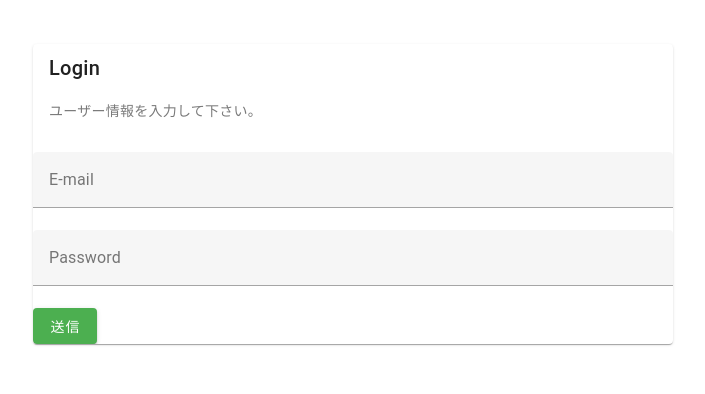
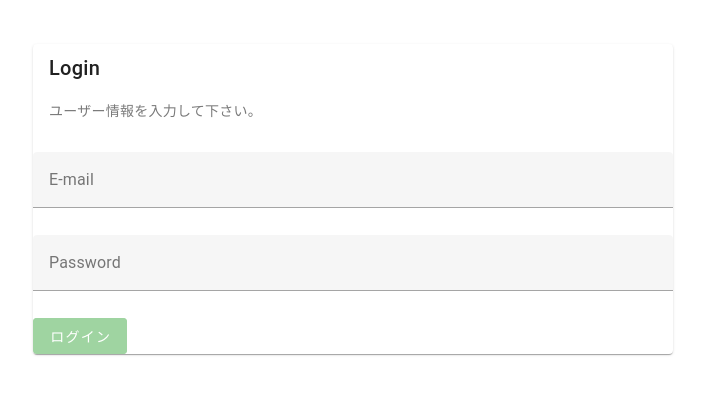
Before and after one commit to shibagram/vue3-school-system, a Vue app: page /login in a window 1280 px wide. Shown: the part 106-500 px from the top of the page, without its empty margins (287-992 px from the left). Built offline with nearby package versions, Linux system fonts and the light colour scheme.

Commit message:
ログイン画面のバリデーションを実装

```diff
--- a/src/views/LoginView.vue
+++ b/src/views/LoginView.vue
@@ -6,6 +6,23 @@
 
 <script setup lang="ts">
 import { ref } from "vue";
+
+const email = ref("");
+const password = ref("");
+const valid = ref(true);
+
+const emailRules = [
+  v => !!v || 'メールアドレスは必須です。',
+  v => /.+@.+\..+/.test(v) || 'メールアドレスの形式が適切でありません。',
+]
+const passwordRules = [
+  v => !!v || 'パスワードは必須です。',
+  v => v.length >= 8 || 'パスワードは8文字以上に設定してください。',
+];
+
+const validate = async () => {
+  console.log("")
+}
 </script>
 
 <style scoped>
@@ -17,6 +34,12 @@ import { ref } from "vue";
 .subtitle {
   margin: 10px 0 30px;
   text-align: left;
+}
+.email-text-field {
+  margin-bottom: 5px;
+}
+.password-text-field {
+  margin-bottom: 5px;
 }
 </style>
 
@@ -30,25 +53,29 @@ import { ref } from "vue";
         v-model="valid"
         lazy-validation
       >
-
         <v-text-field
           v-model="email"
           :rules="emailRules"
+          type="text"
           label="E-mail"
+          class="email-text-field"
           required
         ></v-text-field>
         <v-text-field
           v-model="password"
           :rules="passwordRules"
+          type="password"
           label="Password"
+          class="password-text-field"
           required
         ></v-text-field>
         <v-btn
           color="success"
           class="mr-4"
           @click="validate"
+          :disabled="!valid"
         >
-          送信
+          ログイン
         </v-btn>
       </v-form>
     </v-card>
```
